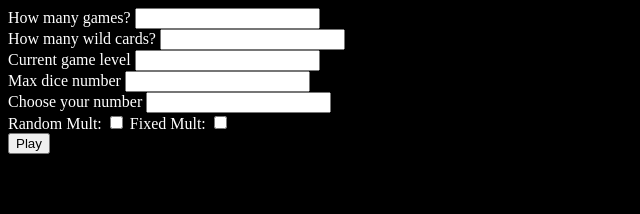
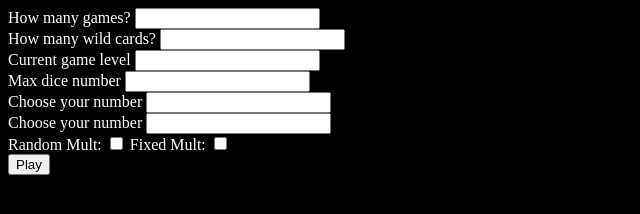
Before and after one commit to int0214/keno-automator, a plain HTML site: page index.html in a window 1280 px wide. Shown: the whole page, without its empty margins (0-640 px from the left). Drawn offline with Linux system fonts and the light colour scheme.

Commit message:
Update index.html

```diff
--- a/index.html
+++ b/index.html
@@ -22,6 +22,9 @@
     <font color="#ffffff">Choose your number</font>
     <input id="playerChoice">
     <br>
+      <font color="#ffffff">Choose your number</font>
+    <input id="hotSeat">
+    <br>
     <font color="#ffffff">
       Random Mult: <input type="checkbox" id="rmult">
       Fixed Mult: <input type="checkbox" id="fmult">
```
